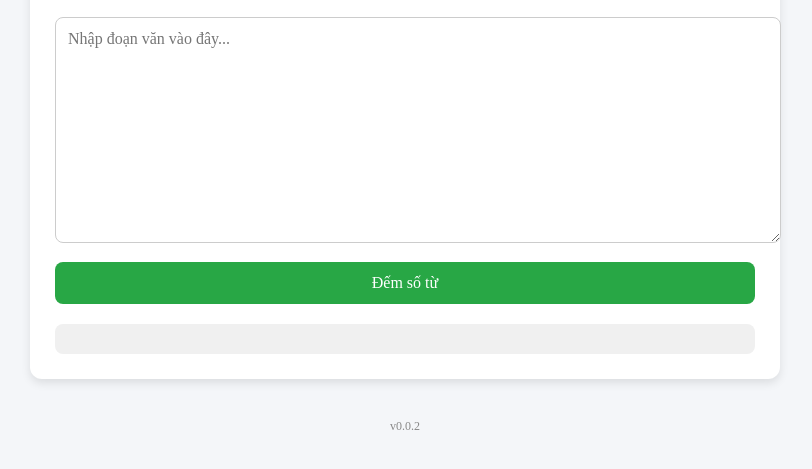
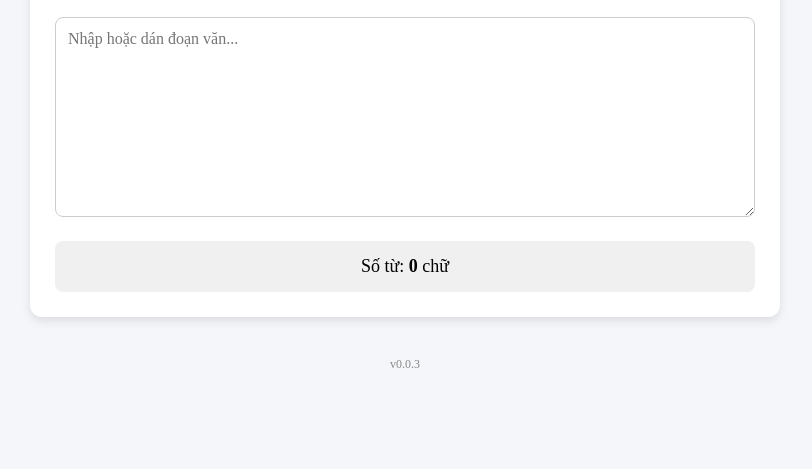
Before and after one commit to baobao247/wordcounter, a plain HTML site: page index.html in a window 1280 px wide. Shown: the part 125-594 px from the top of the page, without its empty margins (235-1047 px from the left). Drawn offline with Linux system fonts and the light colour scheme.

Commit message:
Update index.html

```diff
--- a/index.html
+++ b/index.html
@@ -32,30 +32,14 @@
 
     textarea {
       width: 100%;
-      height: 200px;
+      min-height: 200px;
       padding: 12px;
       font-size: 16px;
       border: 1px solid #ccc;
       border-radius: 8px;
       resize: vertical;
       font-family: "Times New Roman", Times, serif;
-    }
-
-    button {
-      width: 100%;
-      padding: 12px;
-      margin-top: 15px;
-      font-size: 16px;
-      background-color: #28a745;
-      color: white;
-      border: none;
-      border-radius: 8px;
-      cursor: pointer;
-      font-family: "Times New Roman", Times, serif;
-    }
-
-    button:hover {
-      background-color: #218838;
+      box-sizing: border-box;
     }
 
     .output {
@@ -76,7 +60,7 @@
 
     @media (max-width: 600px) {
       textarea {
-        height: 150px;
+        min-height: 180px;
       }
 
       .output {
@@ -88,24 +72,35 @@
 <body>
   <div class="container">
     <h2>Bộ đếm từ</h2>
-    <textarea id="doanVan" placeholder="Nhập đoạn văn vào đây..."></textarea>
-    <button onclick="demSoTu()">Đếm số từ</button>
-    <div id="ketQua" class="output"></div>
+    <textarea id="doanVan" placeholder="Nhập hoặc dán đoạn văn..."></textarea>
+    <div id="ketQua" class="output">Số từ: 0 chữ</div>
   </div>
 
-  <div class="version">v0.0.2</div>
+  <div class="version">v0.0.3</div>
 
   <script>
+    const textarea = document.getElementById("doanVan");
+    const ketQua = document.getElementById("ketQua");
+
     function demSoTu() {
-      let text = document.getElementById("doanVan").value.trim();
+      let text = textarea.value.trim();
 
-      // Xử lý xóa dấu câu dính vào từ
-      text = text.replace(/[.,!?;:"“”‘’(){}]+/g, " ");
+      // Thay thế các ký tự đặc biệt bằng khoảng trắng
+      text = text.replace(/[\u2019\u2018\u201C\u201D]/g, "'"); // chuyển về dạng dấu nháy chuẩn
+      text = text.replace(/[.,!?;:"“”‘’(){}]/g, " ");
+      text = text.replace(/['’"]/g, ""); // bỏ dấu nháy không cần thiết
+
+      // Đếm từ
       let words = text.split(/\s+/).filter(word => word.length > 0);
+      let soTu = words.length;
 
-      let soTu = words.length;
-      document.getElementById("ketQua").innerHTML = `Số từ trong đoạn văn: <strong>${soTu}</strong>`;
+      ketQua.innerHTML = `Số từ: <strong>${soTu}</strong> chữ`;
     }
+
+    textarea.addEventListener("input", demSoTu);
+
+    // Gọi lần đầu nếu có nội dung mặc định
+    demSoTu();
   </script>
 </body>
 </html>
```
